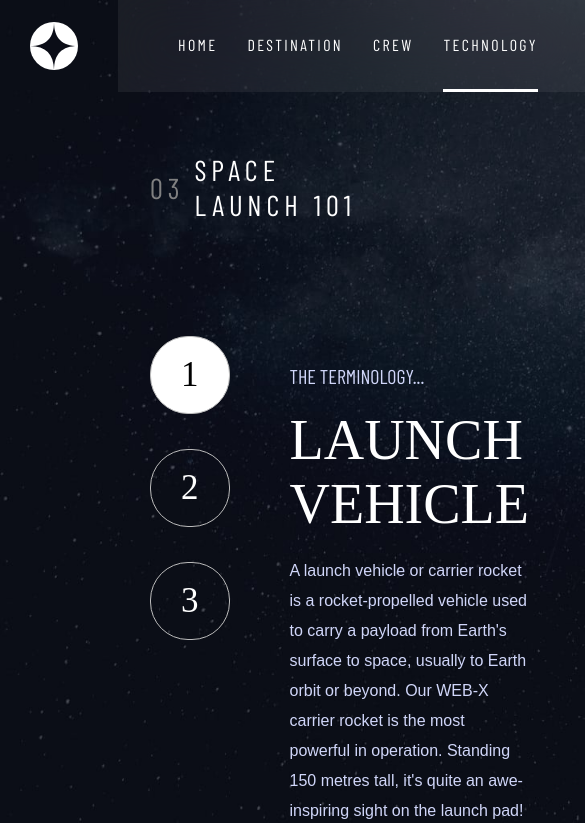
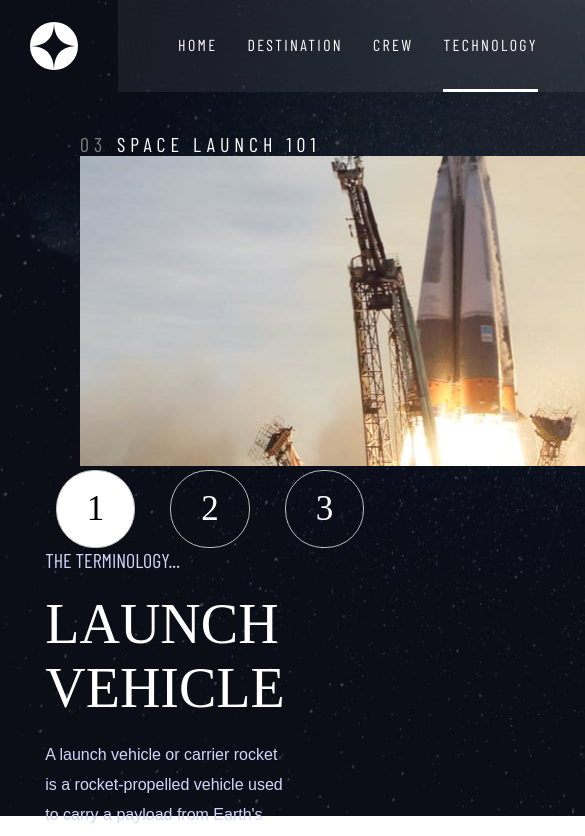
Before and after one commit to DanielMen97/Space, a React (Vite) app in the folder Space-website/: page /technology in a window 390 px wide. Shown: the top 836 px of the page, 585 px wide, since content can reach past the window. Built offline with nearby package versions, Linux system fonts and the light colour scheme; a web font is replaced by a local one.

Commit message:
images responsive

```diff
--- a/Space-website/src/components/technology/technologyBody/styles.module.scss
+++ b/Space-website/src/components/technology/technologyBody/styles.module.scss
@@ -1,3 +1,10 @@
 .technologyContainer{
   padding: 40px 0 70px 120px;
 }
+
+@media (max-width: 768px) {
+  .technologyContainer{
+    padding: 20px 50px;
+  }
+
+}
--- a/Space-website/src/components/technology/technologyContent/styles.module.scss
+++ b/Space-website/src/components/technology/technologyContent/styles.module.scss
@@ -41,3 +41,44 @@
     }
   }
 }
+
+@media (max-width: 768px) {
+
+  .contentContainer{
+    flex-direction: column-reverse;
+
+    .sectionContainer{
+      flex-direction: column;
+
+      .navbarContainer{
+
+      }
+
+      .articleContainer{
+
+
+        .label{
+
+
+        }
+
+        .name{
+
+        }
+
+        .description{
+
+        }
+      }
+
+      .imageContainer{
+
+        img{
+          content: url("./src/assets/technology/image-launch-vehicle-landscape.jpg");
+        }
+
+      }
+    }
+  }
+
+}
--- a/Space-website/src/components/technology/technologyContent/technologyContent.jsx
+++ b/Space-website/src/components/technology/technologyContent/technologyContent.jsx
@@ -8,7 +8,7 @@ export const TechnologyContent = () => {
     "name": "Launch vehicle",
     "images": {
       "portrait": "./src/assets/technology/image-launch-vehicle-portrait.jpg",
-      "landscape": "./src/assets//technology/image-launch-vehicle-landscape.jpg"
+      "landscape": "./src/assets/technology/image-launch-vehicle-landscape.jpg"
     },
     "description": "A launch vehicle or carrier rocket is a rocket-propelled vehicle used to carry a payload from Earth's surface to space, usually to Earth orbit or beyond. Our WEB-X carrier rocket is the most powerful in operation. Standing 150 metres tall, it's quite an awe-inspiring sight on the launch pad!"
   })
@@ -17,7 +17,7 @@ export const TechnologyContent = () => {
     setInfoSelect(itemSelect)
   }
 
-  console.log(infoSelect)
+  console.log(window.innerWidth)
 
   return (
     <div className={styles.contentContainer}>
@@ -32,7 +32,9 @@ export const TechnologyContent = () => {
         </article>
       </section>
       <div className={styles.imageContainer}>
-        <img src={infoSelect.images.portrait} />
+        {
+          (window.innerWidth <= 768 ) ? <img src={infoSelect.images.landscape}></img> : <img src={infoSelect.images.portrait}></img>
+        }
       </div>
     </div>
 
--- a/Space-website/src/components/technology/technologyHeader/styles.module.scss
+++ b/Space-website/src/components/technology/technologyHeader/styles.module.scss
@@ -22,3 +22,13 @@
   }
 
 }
+
+@media (max-width: 768px) {
+  .headerContainer {
+
+    .number, .title {
+      font-size: 20px;
+    }
+
+  }
+}
--- a/Space-website/src/components/technology/technologyNav/styles.module.scss
+++ b/Space-website/src/components/technology/technologyNav/styles.module.scss
@@ -28,3 +28,15 @@
 
   }
 }
+
+@media (max-width: 768px) {
+
+  .navbar{
+
+    .listContainer{
+      flex-direction: row;
+
+    }
+  }
+
+}
```
